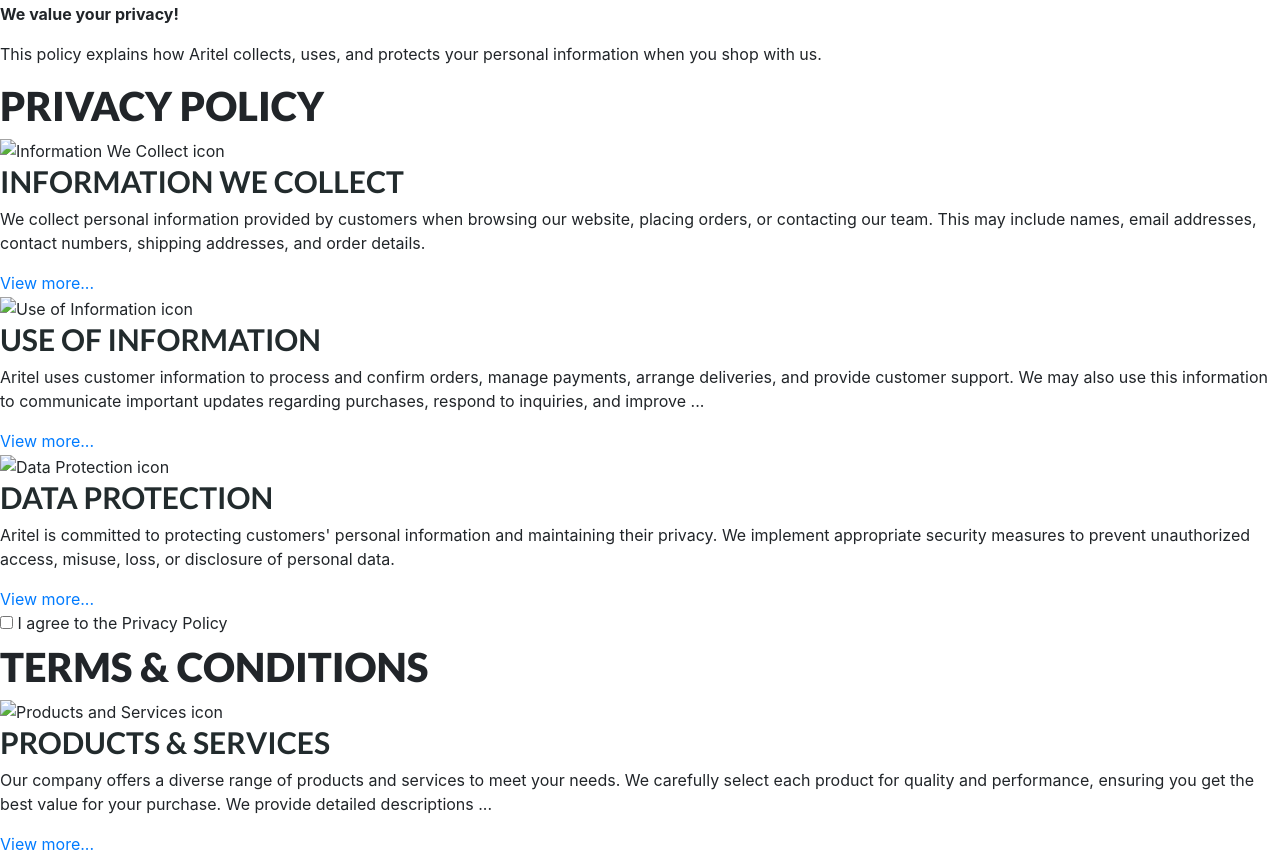
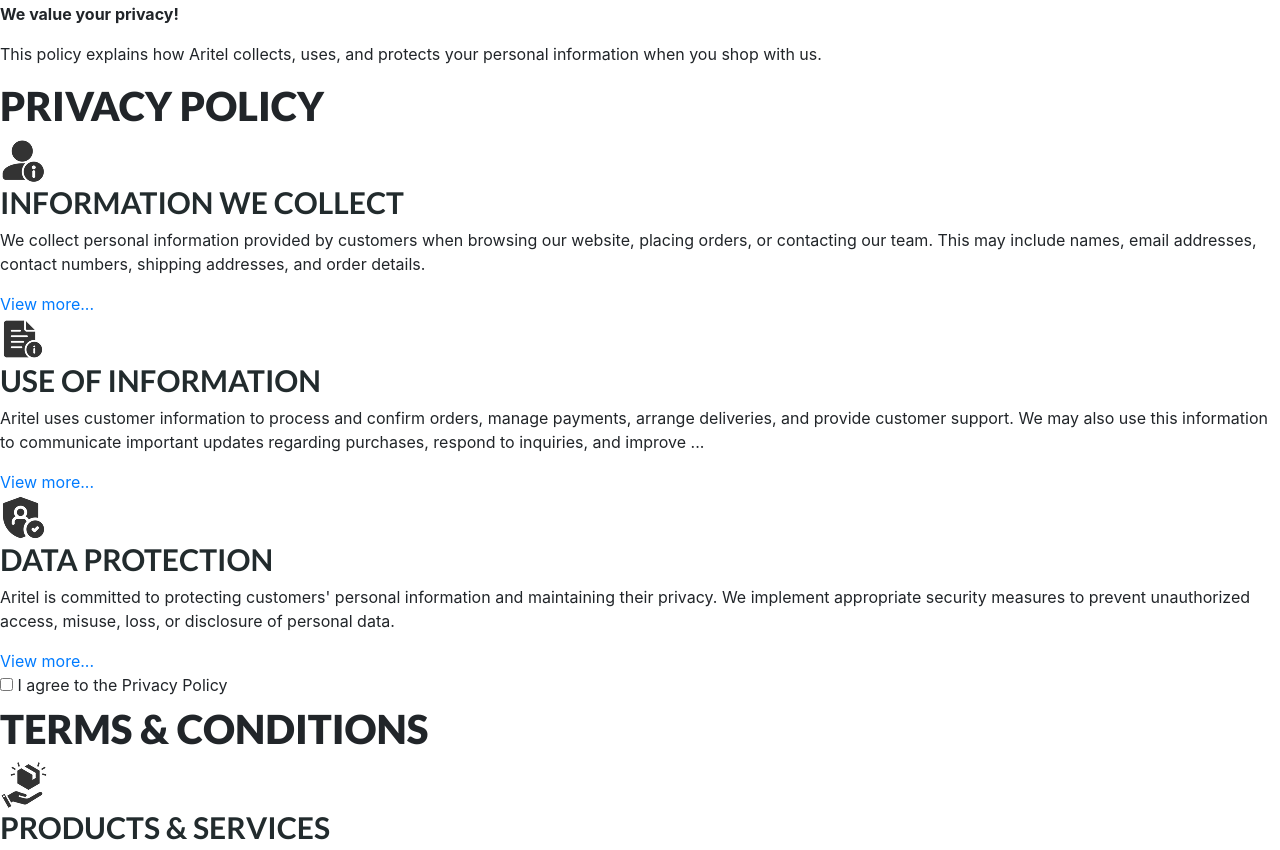
Before and after one commit to wolfcarlos-max/aritel, a plain HTML site: page privacy-policy.html in a window 1280 px wide. Shown: the part 240-1090 px from the top of the page. Drawn offline with nearby package versions, Linux system fonts and the light colour scheme; a web font is replaced by a local one.

Commit message:
Update image sources in privacy policy

```diff
--- a/privacy-policy.html
+++ b/privacy-policy.html
@@ -40,7 +40,7 @@
 
       <div>
         <article>
-          <img src="images/icon-information-collect.png" alt="Information We Collect icon">
+          <img src="images/privacy-policy/information-we-collect.png" alt="Information We Collect icon">
           <h3>INFORMATION WE COLLECT</h3>
           <p>We collect personal information provided by customers when browsing our website,
             placing orders, or contacting our team. This may include names, email addresses,
@@ -49,7 +49,7 @@
         </article>
 
         <article>
-          <img src="images/icon-use-of-information.png" alt="Use of Information icon">
+          <img src="images/privacy-policy/use-of-information.png" alt="Use of Information icon">
           <h3>USE OF INFORMATION</h3>
           <p>Aritel uses customer information to process and confirm orders, manage payments,
              arrange deliveries, and provide customer support. We may also use this information
@@ -58,7 +58,7 @@
         </article>
 
         <article>
-          <img src="images/icon-data-protection.png" alt="Data Protection icon">
+          <img src="images/privacy-policy/data-protection.png" alt="Data Protection icon">
           <h3>DATA PROTECTION</h3>
           <p>Aritel is committed to protecting customers' personal information and maintaining their
              privacy. We implement appropriate security measures to prevent unauthorized access, misuse,
@@ -78,7 +78,7 @@
 
       <div>
         <article>
-          <img src="images/icon-products-services.png" alt="Products and Services icon">
+          <img src="images/privacy-policy/products-&-services.png" alt="Products and Services icon">
           <h3>PRODUCTS &amp; SERVICES</h3>
           <p>Our company offers a diverse range of products and services to meet your needs.
             We carefully select each product for quality and performance, ensuring you get the
@@ -87,7 +87,7 @@
         </article>
 
         <article>
-          <img src="images/icon-orders-payments.png" alt="Orders and Payments icon">
+          <img src="images/privacy-policy/orders-&-payments.png" alt="Orders and Payments icon">
           <h3>ORDERS &amp; PAYMENTS</h3>
           <p>All orders placed through Aritel are subject to confirmation and product availability.
             Customers are responsible for providing accurate order details and completing payments
@@ -96,7 +96,7 @@
         </article>
 
         <article>
-          <img src="images/icon-shipping-returns.png" alt="Shipping and Returns icon">
+          <img src="images/privacy-policy/shipping-returns.png" alt="Shipping and Returns icon">
           <h3>SHIPPING &amp; RETURNS</h3>
           <p>Aritel aims to process and deliver orders within the estimated delivery timeframe
             provided at checkout. Shipping fees and delivery schedules may vary depending on the
```
